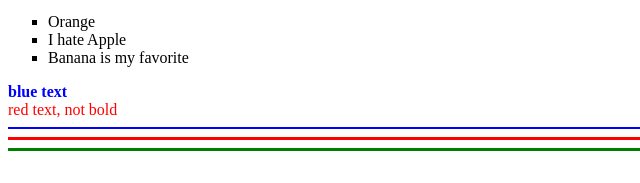
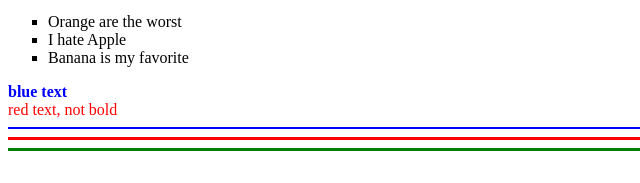
Before and after one commit to deghdami/week-2-test-repo, a plain HTML site: page index.html in a window 1280 px wide. Shown: the part 463-646 px from the top of the page, 0-640 px from the left. Drawn offline with Linux system fonts and the light colour scheme.

Commit message:
Oranges are the worst

```diff
--- a/index.html
+++ b/index.html
@@ -22,7 +22,7 @@
 		</ol>
 
 		<ul type="square">
-			<li>Orange</li>
+			<li>Orange are the worst</li>
 			<li>I hate Apple</li>
 			<li>Banana is my favorite</li>
 		</ul>
```
